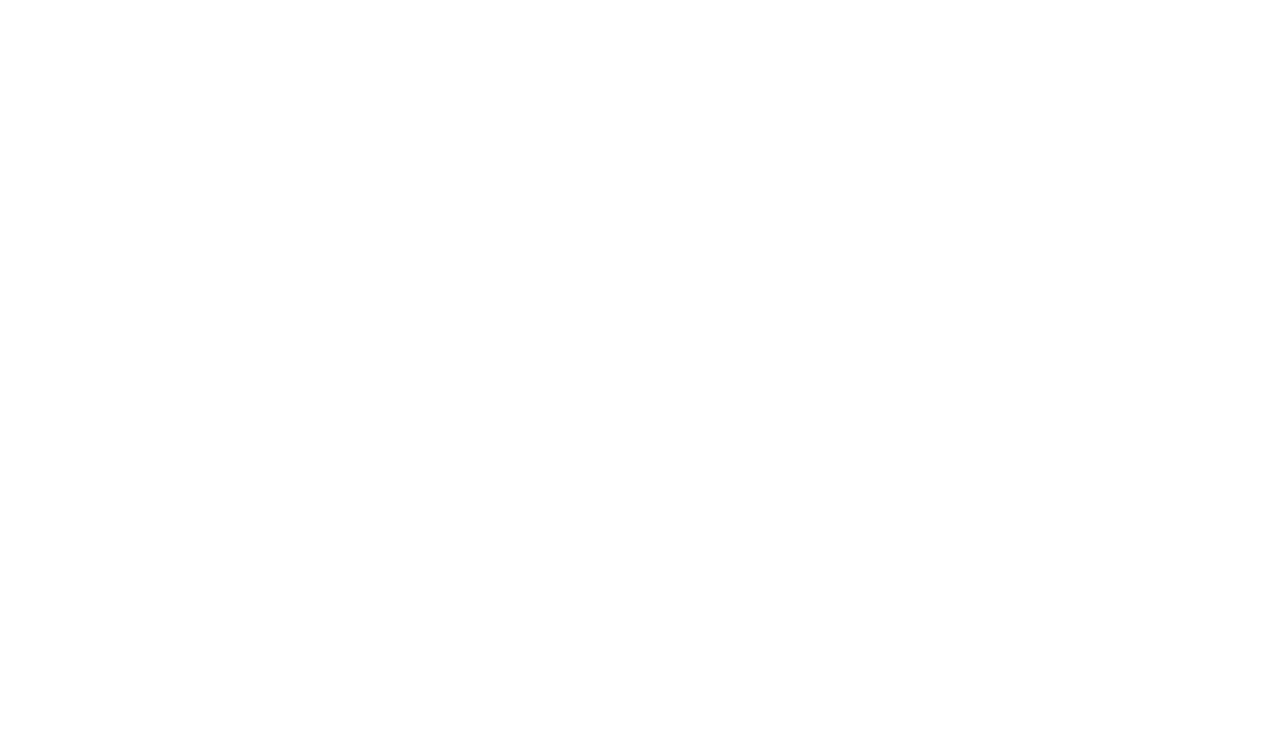
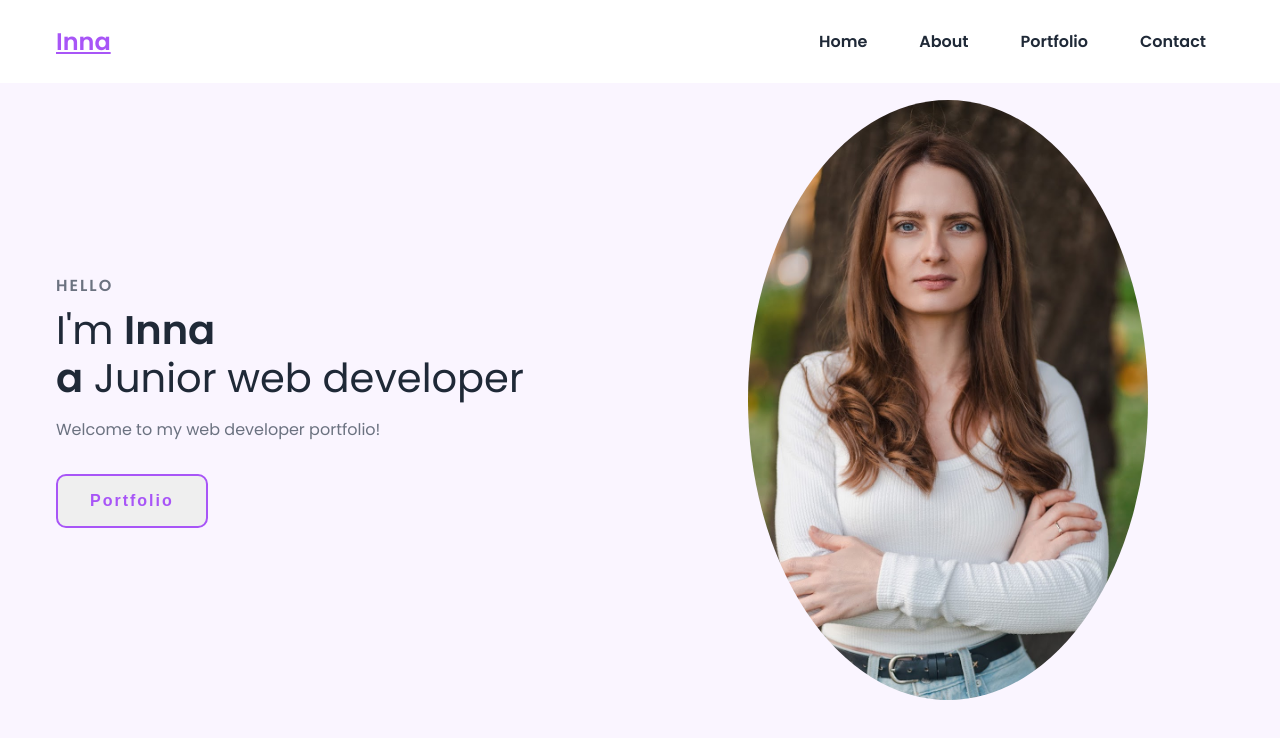
Before and after one commit to inna9Z/my-portfolio, a website: page index.html in a window 1280 px wide. Drawn offline with nearby package versions, Linux system fonts and the light colour scheme.

Commit message:
home page added

```diff
--- a/index.html
+++ b/index.html
@@ -4,9 +4,52 @@
     <meta charset="UTF-8" />
     <link rel="icon" type="image/svg+xml" href="./client/assets/favicon.ico" />
     <meta name="viewport" content="width=device-width, initial-scale=1.0" />
+    <link
+      href="https://cdn.jsdelivr.net/npm/remixicon@3.2.0/fonts/remixicon.css"
+      rel="stylesheet"
+    />
+    <link rel="stylesheet" href="./styles/something.css" />
+    <script src="https://unpkg.com/scrollreveal"></script>
     <title>project!</title>
 
     <link href="./styles/index.css" rel="stylesheet" />
   </head>
-  <body></body>
+  <body>
+    <!-- nav bar -->
+    <nav>
+      <div class="nav__content">
+        <div class="logo"><a href="#home">Inna</a></div>
+        <label for="check" class="checkbox">
+          <i class="ri-menu-line"></i>
+        </label>
+        <input type="checkbox" name="check" id="check" />
+        <ul>
+          <li><a href="#home">Home</a></li>
+          <li><a href="#about">About</a></li>
+          <li><a href="#portfolio">Portfolio</a></li>
+          <li><a href="#contact">Contact</a></li>
+        </ul>
+      </div>
+    </nav>
+
+    <!-- Home section  -->
+
+    <section id="home" class="section">
+      <div class="section__container">
+        <div class="content">
+          <p class="subtitle">HELLO</p>
+          <h1 class="title">
+            I'm <span>Inna<br />a</span> Junior web developer
+          </h1>
+          <p class="description">Welcome to my web developer portfolio!</p>
+          <div class="action__btn">
+            <button class="portfolio" type="button">Portfolio</button>
+          </div>
+        </div>
+        <div class="image">
+          <img src="./public/img/portfolio-photo.jpeg" alt="profile" />
+        </div>
+      </div>
+    </section>
+  </body>
 </html>
--- a/styles/something.css
+++ b/styles/something.css
@@ -1,3 +1,166 @@
+@import url("https://fonts.googleapis.com/css2?family=Poppins:wght@400;600;700&display=swap");
+
+:root {
+  --primary-color: #a855f7;
+  --primary-color-dark: #9333ea;
+  --secondary-color: #ca8a04;
+  --text-dark: #1f2937;
+  --text-light: #6b7280;
+  --extra-light: #faf5ff;
+  --max-width: 1200px;
+}
+
+* {
+  padding: 0;
+  margin: 0;
+  box-sizing: border-box;
+}
+
 body {
-  background-color: white;
+  font-family: "Poppins", sans-serif;
 }
+
+/* Nav bar */
+
+nav {
+  width: 100%;
+  position: fixed;
+  top: 0;
+  left: 0;
+  background-color: #fff;
+  z-index: 99;
+}
+
+.nav__content {
+  max-width: var(--max-width);
+  margin: auto;
+  padding: 1.5rem 1rem;
+  display: flex;
+  align-items: center;
+  justify-content: space-between;
+}
+
+nav .checkbox {
+  display: none;
+}
+
+nav input {
+  display: none;
+}
+
+ul {
+  display: flex;
+  align-items: center;
+  gap: 1rem;
+  list-style: none;
+  transition: left 0.3s;
+}
+
+ul li a {
+  padding: 0.5rem 1rem;
+  border: 2px solid transparent;
+  text-decoration: none;
+  font-weight: 600;
+  color: var(--text-dark);
+  transition: 0.3s;
+}
+
+nav .logo a {
+  font-size: 1.5rem;
+  font-weight: 600;
+  color: var(--primary-color);
+  transition: 0.3s;
+}
+
+ul li a:hover {
+  border-top-color: var(--secondary-color);
+  border-bottom-color: var(--secondary-color);
+  color: var(--secondary-color);
+}
+
+nav .logo a:hover {
+  color: var(--primary-color-dark);
+}
+
+/* Home section */
+
+.section {
+  background-color: var(--extra-light);
+}
+
+.section__container {
+  min-height: 100vh;
+  max-width: var(--max-width);
+  margin: auto;
+  padding: 1rem;
+  display: grid;
+  grid-template-columns: repeat(2, 1fr);
+  gap: 4rem;
+}
+
+.content {
+  display: flex;
+  flex-direction: column;
+  justify-content: center;
+}
+
+.subtitle {
+  letter-spacing: 2px;
+  color: var(--text-light);
+  font-weight: 600;
+  margin-bottom: 0.5rem;
+}
+
+.title {
+  font-size: 2.5rem;
+  font-weight: 400;
+  line-height: 3rem;
+  color: var(--text-dark);
+  margin-bottom: 1rem;
+}
+
+.title span {
+  font-weight: 600;
+}
+
+.description {
+  line-height: 1.5rem;
+  color: var(--text-light);
+  margin-bottom: 2rem;
+}
+
+.action__btn {
+  display: flex;
+  gap: 1rem;
+}
+
+.action__btn button {
+  font-size: 1rem;
+  font-weight: 600;
+  letter-spacing: 2px;
+  padding: 1rem 2rem;
+  outline: none;
+  border: 2px solid var(--primary-color);
+  border-radius: 10px;
+  transition: 0.3s;
+  cursor: pointer;
+}
+
+.portfolio {
+  color: var(--primary-color);
+}
+
+.portfolio:hover {
+  background-color: var(--primary-color-dark);
+  color: #fff;
+}
+
+.image {
+  display: grid;
+  place-items: center;
+}
+
+.image img {
+  width: min(25rem, 90%);
+  border-radius: 100%;
+}
```
Also changed, not shown: .cspell.json, public/img/css3.svg (added), public/img/html5.svg (added), public/img/js.svg (added), public/img/nodejs.svg (added), public/img/portfolio-photo.jpeg (added), public/img/portfolio1.jpg (added), public/img/project-4.png (added), public/img/react.svg (added).
